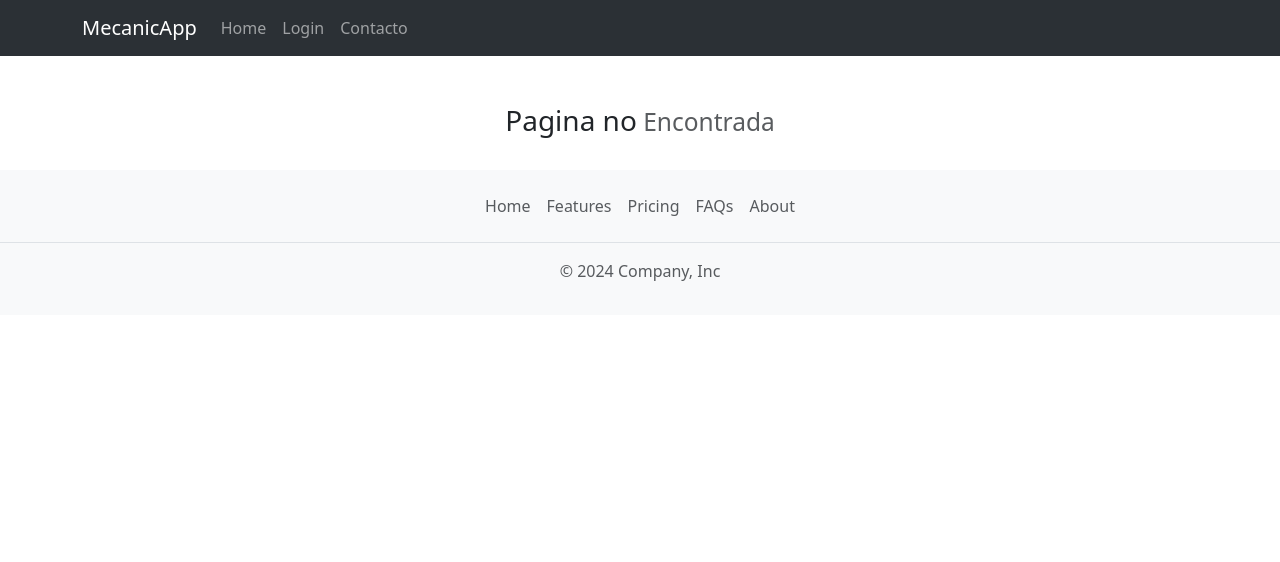
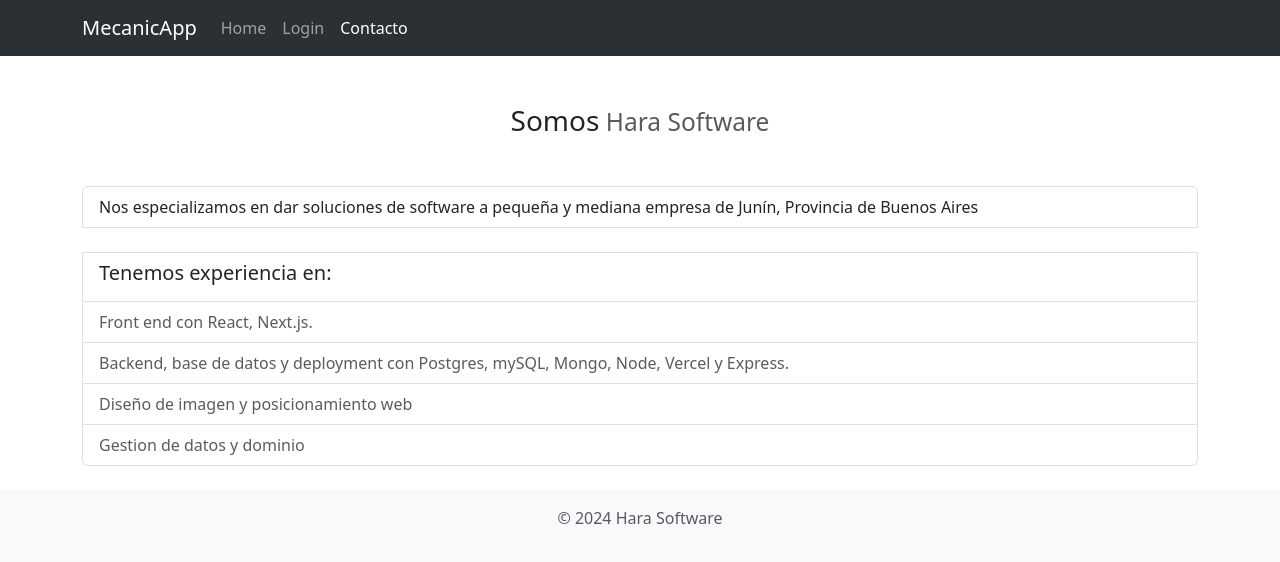
Before and after one commit to pajmunoz/mecanica-app, a React (Vite) app: page /contact in a window 1280 px wide. Shown: the top 562 px of the page. Built offline with nearby package versions, Linux system fonts and the light colour scheme.

Commit message:
design fixes

```diff
--- a/src/Router.jsx
+++ b/src/Router.jsx
@@ -10,6 +10,7 @@ import CreateClientForm from './components/forms/CreateClientForm';
 import ErrorPage from './components/pages/ErrorPage';
 import Header from './components/Header';
 import Container from 'react-bootstrap/Container';
+import ContactPage from  './components/pages/ContactPage';
 
 export default function MyRouter() {
     const [loggedInUser, setLoggedInUser] = useState('');
@@ -77,7 +78,7 @@ export default function MyRouter() {
 
     return (
         <Router> {/* Asegúrate de envolver todo en un componente Router */}
-        <Header />
+        <Header isAuthenticated={isAuthenticated} />
         <Container>
             <Routes>
                 <Route exact path="/" element={<MainPage />} />
@@ -89,11 +90,14 @@ export default function MyRouter() {
                         <Route path="/book/:id" element={<BookForm />} />
                         <Route path="/edit/:id" element={<EditClientForm handleEdit={handleEdit} />} />
                         <Route path="/createClient" element={<CreateClientForm />} />
+
                     </>
                 ) : (
                     <Route path="/" element={<MainPage />} />
+
                 )}
                 <Route path="*" element={<ErrorPage />} />
+                <Route path="/contact" element={<ContactPage />} />
             </Routes>
             </Container>
         </Router>
--- a/src/components/Footer.jsx
+++ b/src/components/Footer.jsx
@@ -2,14 +2,8 @@ export default function Footer() {
   return (
     <div className=" position-static w-100 bg-light">
       <footer className="py-3 mt-4">
-        <ul className="nav justify-content-center border-bottom pb-3 mb-3">
-          <li className="nav-item"><a href="#" className="nav-link px-2 text-muted">Home</a></li>
-          <li className="nav-item"><a href="#" className="nav-link px-2 text-muted">Features</a></li>
-          <li className="nav-item"><a href="#" className="nav-link px-2 text-muted">Pricing</a></li>
-          <li className="nav-item"><a href="#" className="nav-link px-2 text-muted">FAQs</a></li>
-          <li className="nav-item"><a href="#" className="nav-link px-2 text-muted">About</a></li>
-        </ul>
-        <p className="text-center text-muted">© 2024 Company, Inc</p>
+
+        <p className="text-center text-muted">© 2024 Hara Software</p>
       </footer>
     </div>
   )
--- a/src/components/Header.jsx
+++ b/src/components/Header.jsx
@@ -1,17 +1,18 @@
 import { Navbar, Nav, Container } from 'react-bootstrap';
 import { NavLink } from 'react-router-dom';
-export default function Header() {
+export default function Header({ isAuthenticated }) {
   return (
     <>
+
       <Navbar expand="lg" className="bg-body-tertiary" bg="dark" data-bs-theme="dark">
         <Container>
-          <Navbar.Brand as={NavLink} to="/">MecanicApp</Navbar.Brand>
+          {isAuthenticated ? <Navbar.Brand as={NavLink} to="/admin">MecanicApp</Navbar.Brand> : <Navbar.Brand as={NavLink} to="/">MecanicApp</Navbar.Brand>}
           <Navbar.Toggle aria-controls="basic-navbar-nav" />
           <Navbar.Collapse id="basic-navbar-nav">
             <Nav className="me-auto">
-              <Nav.Link as={NavLink} to="/">Home</Nav.Link>
-              <Nav.Link as={NavLink} to="/login">Login</Nav.Link>
-              <Nav.Link as={NavLink} to="/contacto">Contacto</Nav.Link>
+              {isAuthenticated ? <Nav.Link as={NavLink} to="/admin">Home</Nav.Link> : <Nav.Link as={NavLink} to="/">Home</Nav.Link>}
+              {isAuthenticated ? null : <Nav.Link as={NavLink} to="/login">Login</Nav.Link>}
+              <Nav.Link as={NavLink} to="/contact">Contacto</Nav.Link>
             </Nav>
           </Navbar.Collapse>
         </Container>
--- /dev/null
+++ b/src/components/pages/ContactPage.jsx
@@ -0,0 +1,22 @@
+import ListGroup from 'react-bootstrap/ListGroup';
+
+export default function ContactPage() {
+    const data={
+        desc:  "Nos especializamos en dar soluciones de software a pequeña y mediana empresa de Junín, Provincia de Buenos Aires",
+    }
+  return (
+   <>
+   <h3 class="text-center my-5">Somos<small class="text-body-secondary"> Hara Software</small></h3>
+   <ListGroup>
+      <ListGroup.Item>{data.desc}</ListGroup.Item>
+      <br />
+      <ListGroup.Item><h5>Tenemos experiencia en:</h5> </ListGroup.Item>
+      <ListGroup.Item disabled>Front end  con React, Next.js.</ListGroup.Item>
+      <ListGroup.Item disabled>Backend, base de datos y deployment con Postgres, mySQL, Mongo, Node, Vercel y Express.</ListGroup.Item>
+      <ListGroup.Item disabled>Diseño de imagen y posicionamiento web</ListGroup.Item>
+      <ListGroup.Item disabled>Gestion de datos y dominio</ListGroup.Item>
+    </ListGroup>
+
+   </>
+  )
+}
--- a/src/components/pages/MainPage.jsx
+++ b/src/components/pages/MainPage.jsx
@@ -2,7 +2,7 @@ import Button from 'react-bootstrap/Button';
 import { Link } from 'react-router-dom';
 import Row from 'react-bootstrap/Row';
 import Col from 'react-bootstrap/Col';
-import logo from '../../assets/logo.png'
+import logo from '../../assets/logo-fede.png'
 
 
 export default function MainPage() {
@@ -11,7 +11,7 @@ export default function MainPage() {
       <Row className='mt-5'>
         <Col></Col>
         <Col md='auto'  className='text-center mh-100' >
-          <figure className='w-25 mx-auto'>
+          <figure className='w-50 mx-auto'>
             <img className='w-100' src={logo} alt="" />
           </figure>
 
```
Also changed, not shown: src/assets/logo-fede.png (added), src/assets/logo.png (deleted).
